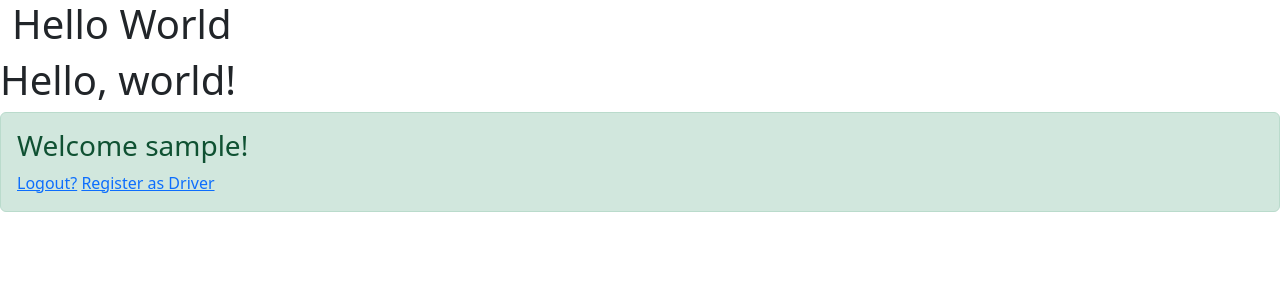
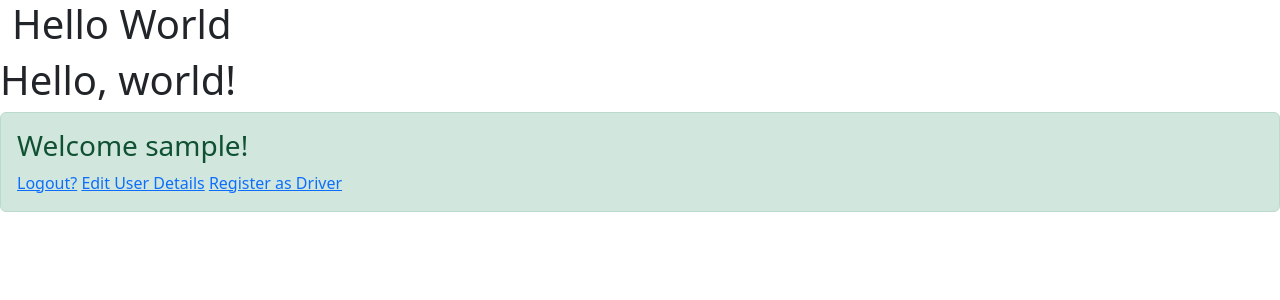
Before and after one commit to KoushikAS/-erss-hwk1-ka266-sm952, a Django app: page / in a window 1280 px wide. Shown: the top 300 px of the page. Run offline with Django 4.2, Linux system fonts and the light colour scheme; the visitor is signed in with stand-in values (Sample User, id 1).

Commit message:
Added Edit user functionality

```diff
--- a/docker-deploy/web-app/ridesharingapp/templates/homepage.html
+++ b/docker-deploy/web-app/ridesharingapp/templates/homepage.html
@@ -28,6 +28,7 @@
         <div class="alert alert-success" role="alert">
             <h3>Welcome {{ user.username }}!</h3>
             <a href="{% url 'logoutuser' %}">Logout?</a>
+            <a href="{% url 'edituser' %}">Edit User Details</a>
             {% if request.session.driverView %}
             <a href="{% url 'unregisterdriver'%}"> UnRegister as Driver</a>
             {% else %}
--- a/docker-deploy/web-app/ridesharingapp/templates/register-user-page.html
+++ b/docker-deploy/web-app/ridesharingapp/templates/user-form.html
@@ -12,13 +12,13 @@
 {% endfor %}
 
 {% block content %}
-<h3>Register here</h3>
+<h3>{{ pageAction }}</h3>
 <hr>
 
 <form action="" method="POST">
     {% csrf_token %}
     {{ form.as_p }}
 
-    <button type="submit">Register</button>
+    <button type="submit">{{ pageAction }}</button>
 </form>
 {% endblock %}
--- a/docker-deploy/web-app/ridesharingapp/views.py
+++ b/docker-deploy/web-app/ridesharingapp/views.py
@@ -58,7 +58,7 @@ def get_homepage(request):
 def create_user(request):
     if request.POST:
         form = RegisterUserForm(request.POST)
-        print(form.is_valid())
+
         if form.is_valid():
             form.save()
             messages.success(request, f'Your account has been created. You can log in now!')
@@ -68,7 +68,7 @@ def create_user(request):
     else:
         form = RegisterUserForm(request.POST)
 
-    return render(request, 'register-user-page.html', {'form': form})
+    return render(request, 'register-user-page.html', {'form': form, 'pageAction': 'Register User'})
 
 
 def login_user(request):
@@ -129,21 +129,40 @@ def driver_registration(request):
     return render(request, 'register-driver-page.html', {'form': RegisterDriverForm})
     # return HttpResponse("Page Under Development")
 
+
+# Edit user details
+def edit_user(request):
+    check_user_authentication(request)
+    if request.POST:
+        form = RegisterUserForm(request.POST, instance=request.user)
+
+        if form.is_valid():
+            form.save()
+            logout(request)
+            messages.success(request, f'Your account has been Edited. Please login again')
+            return redirect('loginuser')
+        else:
+            messages.error(request, f'Could not Edit the account')
+    else:
+        form = RegisterUserForm(instance=request.user)
+
+    return render(request, 'user-form.html', {'form': form, 'pageAction': 'Edit User'})
+
+
 # View user details
 def view_user(request):
     return HttpResponse("Page Under Development")
 
-# Editing user details
-def edit_user(request):
-    return HttpResponse("Page Under Development")
 
 # View Driver details
 def view_driver(request):
     return HttpResponse("Page Under Development")
 
+
 # Editing Driver details
 def edit_driver(request):
     return HttpResponse("Page Under Development")
+
 
 # Delete Driver details
 def delete_driver(request):
@@ -153,6 +172,7 @@ def delete_driver(request):
     request.session['driverView'] = False
     messages.info(request, f"Successfully un-registered as a Driver.")
     return redirect('home')
+
 
 # Ride Selection: View Rides accessible to the user
 def view_rides(request):
```
Also changed, not shown: docker-deploy/web-app/ridesharingapp/templates/register-driver-page.html (line endings or trailing spaces).
